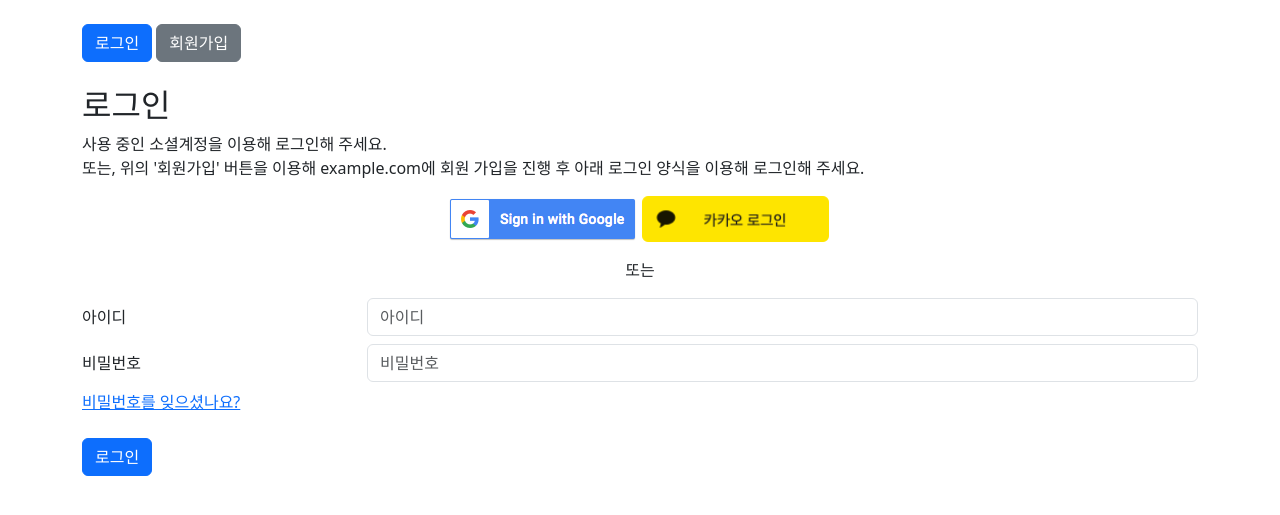
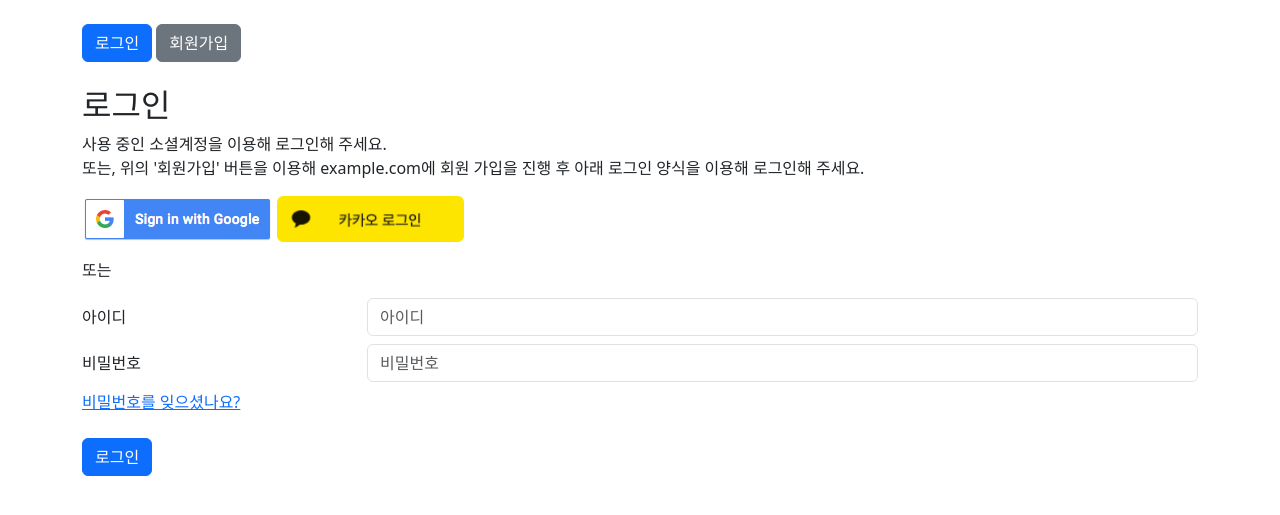
Before and after one commit to freentour/pybo, a Django app: page /accounts/login/ in a window 1280 px wide. Shown: the part 56-571 px from the top of the page. Run offline with Django 4.2, Linux system fonts and the light colour scheme; some libraries are stand-ins or nearby versions.

Commit message:
소셜로그인 버튼 가운데 정렬했던 것 원래대로 복원

```diff
--- a/templates/allauth/account/login.html
+++ b/templates/allauth/account/login.html
@@ -24,14 +24,14 @@
     <p>사용 중인 소셜계정을 이용해 로그인해 주세요. <br>또는, 위의 '회원가입' 버튼을 이용해 {{ site.name }}에 회원 가입을 진행 후 아래 로그인 양식을 이용해 로그인해 주세요.</p>
 
     <div class="row">
-        <div class="col-12 d-flex justify-content-center">
+        <div class="col-12">
             {% for provider in socialaccount_providers %}
                 {% if provider.name == 'Google' %}
-                     <a title="{{provider.name}}" class="socialaccount_provider {{provider.id}} me-1"
+                     <a title="{{provider.name}}" class="socialaccount_provider {{provider.id}}"
                  href="{% provider_login_url provider.id process=process scope=scope auth_params=auth_params %}"><img src="{% static 'images/allauth/google_signin_buttons/web/1x/btn_google_signin_dark_normal_web.png' %}"></a>
                 {% endif %}
                 {% if provider.name == 'Kakao' %}
-                     <a title="{{provider.name}}" class="socialaccount_provider {{provider.id}} me-1"
+                     <a title="{{provider.name}}" class="socialaccount_provider {{provider.id}}"
                  href="{% provider_login_url provider.id process=process scope=scope auth_params=auth_params %}"><img src="{% static 'images/allauth/kakao_signin_buttons/kakao_login_medium_narrow.png' %}" style="height:46px;"></a>
                 {% endif %}
                 {% if provider.name == 'Naver' %}
@@ -42,7 +42,7 @@
         </div>
     </div>
     <div class="row mt-3 mb-3">
-        <div class="col-12 d-flex justify-content-center">
+        <div class="col-12">
             또는
         </div>
     </div>
```
